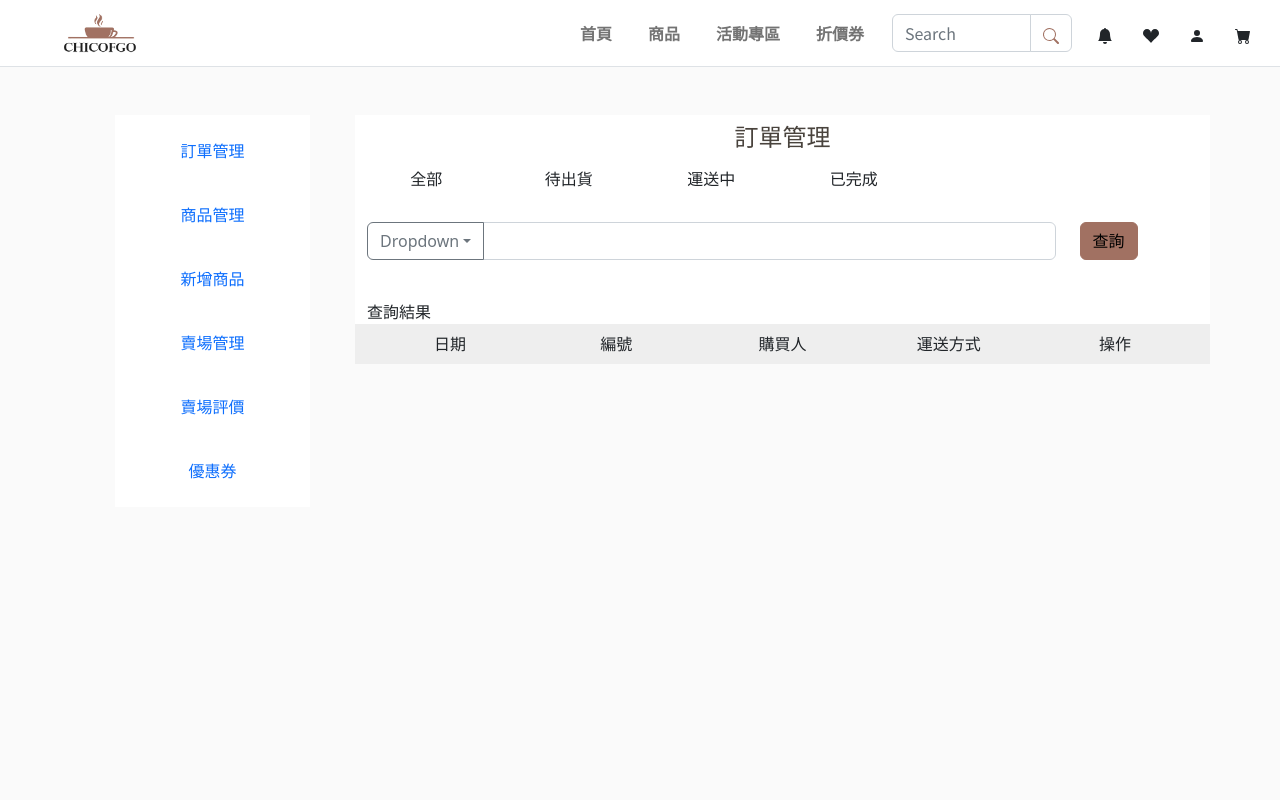
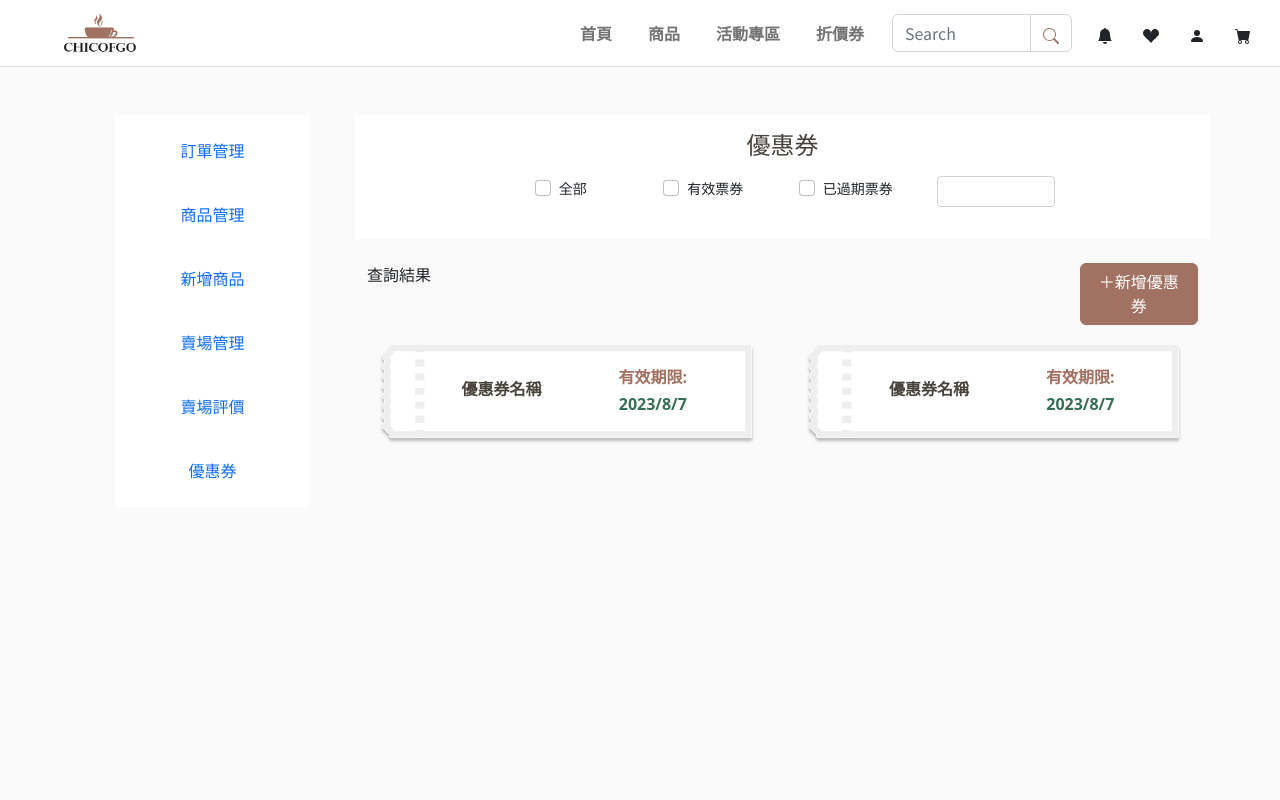
Before and after one commit to clothn0105700/Chicofgo-online-shopping, a React (Create React App) app in the folder Chicofgo_react_main/: page /businissCoupon in a window 1280 px wide. Shown: the top 800 px of the page. Built offline with nearby package versions, Linux system fonts and the light colour scheme.

Commit message:
[feat]後台版面

```diff
--- a/Chicofgo_react_main/src/GlobalStyles/Global.scss
+++ b/Chicofgo_react_main/src/GlobalStyles/Global.scss
@@ -139,6 +139,11 @@ $mainColor: rgb(161, 113, 98);
   @include button-variant(rgb(54, 111, 84), rgb(54, 111, 84));
 }
 
+.btn-chicofgo-khaki {
+  background-color: rgb(166, 155, 132);
+  @include button-variant(rgb(166, 155, 132), rgb(166, 155, 132));
+}
+
 .btn-outline-chicofgo-brown {
   border-color: rgb(206, 212, 218);
   @include button-outline-variant(rgb(161, 113, 98));
--- a/Chicofgo_react_main/src/Pages/Business/BusinessOrder/BusinessOrder.js
+++ b/Chicofgo_react_main/src/Pages/Business/BusinessOrder/BusinessOrder.js
@@ -23,7 +23,7 @@ function BusinessOrder() {
               <Col sm={12} className="text-center pt-2">
                 <h4>訂單管理</h4>
               </Col>
-              <Col className="btn" sm={2} >
+              <Col className="btn" sm={2}>
                 全部
               </Col>
               <Col className="btn" sm={2}>
@@ -39,23 +39,31 @@ function BusinessOrder() {
               <Col sm={2}></Col>
 
               <Col sm={10} className="my-4">
-                <InputGroup className="mb-3">
-                  <DropdownButton
-                    variant="outline-secondary"
-                    title="Dropdown"
-                    id="input-group-dropdown-1"
-                  >
-                    <Dropdown.Item href="#">Action</Dropdown.Item>
-                    <Dropdown.Item href="#">Another action</Dropdown.Item>
-                    <Dropdown.Item href="#">Something else here</Dropdown.Item>
-                    <Dropdown.Divider />
-                    <Dropdown.Item href="#">Separated link</Dropdown.Item>
-                  </DropdownButton>
-                  <Form.Control aria-label="Text input with dropdown button" />
-                </InputGroup>
+                <div className="input-group">
+                  <Col sm={2}>
+                    <select
+                      className="form-select"
+                      id="inputGroupSelect04"
+                      aria-label="Example select with button addon"
+                    >
+                      <option selected>訂單編號</option>
+                      <option value="1">賣家帳號</option>
+                      <option value="2">商品</option>
+                    </select>
+                  </Col>
+                  <Col>
+                    <input
+                      type="text"
+                      class="form-control"
+                      aria-label="Text input with dropdown button"
+                    />
+                  </Col>
+                </div>
               </Col>
               <Col sm={2} className="my-4">
-                <Button>查詢</Button>
+                <Button className="px-5" variant="chicofgo-brown text-white">
+                  查詢
+                </Button>
               </Col>
               <Col sm={12}>查詢結果</Col>
               <div className="chicofgo_gray d-flex text-center py-2">
--- a/Chicofgo_react_main/src/Pages/Business/BusinessOrder/Components/BusinessOrderList.js
+++ b/Chicofgo_react_main/src/Pages/Business/BusinessOrder/Components/BusinessOrderList.js
@@ -8,7 +8,9 @@ function BusinessOrderList(props) {
       <Col className="mb-2">123</Col>
       <Col className="mb-2">123</Col>
       <Col className="text-center">
-        <Button className="mb-2">訂單細節</Button>
+        <Button className="mb-2" variant="chicofgo-khaki text-white">
+          訂單細節
+        </Button>
       </Col>
     </Row>
   );
--- a/Chicofgo_react_main/src/Pages/Business/BusinessProducts/BusinessProducts.js
+++ b/Chicofgo_react_main/src/Pages/Business/BusinessProducts/BusinessProducts.js
@@ -25,20 +25,25 @@ function BusinessProducts() {
               </Col>
 
               <Col sm={6} className="my-2">
-                <InputGroup className="mb-3">
-                  <DropdownButton
-                    variant="outline-secondary"
-                    title="Dropdown"
-                    id="input-group-dropdown-1"
-                  >
-                    <Dropdown.Item href="#">Action</Dropdown.Item>
-                    <Dropdown.Item href="#">Another action</Dropdown.Item>
-                    <Dropdown.Item href="#">Something else here</Dropdown.Item>
-                    <Dropdown.Divider />
-                    <Dropdown.Item href="#">Separated link</Dropdown.Item>
-                  </DropdownButton>
-                  <Form.Control aria-label="Text input with dropdown button" />
-                </InputGroup>
+                <div className="input-group">
+                  <Col sm={4}>
+                    <select
+                      className="form-select"
+                      id="inputGroupSelect04"
+                      aria-label="Example select with button addon"
+                    >
+                      <option selected>商品名稱</option>
+                      <option value="1">商品貨號</option>
+                    </select>
+                  </Col>
+                  <Col>
+                    <input
+                      type="text"
+                      class="form-control"
+                      aria-label="Text input with dropdown button"
+                    />
+                  </Col>
+                </div>
               </Col>
               <Col sm={6} className="my-2">
                 <InputGroup className="mb-3">
@@ -66,10 +71,14 @@ function BusinessProducts() {
               </Col>
               <Col sm={6}></Col>
               <Col sm={2}>
-                <Button className="px-5">搜尋</Button>
+                <Button className="px-5" variant="chicofgo-brown text-white">
+                  搜尋
+                </Button>
               </Col>
               <Col sm={2}>
-                <Button className="px-5">重設</Button>
+                <Button className="px-5" variant="chicofgo-khaki text-white">
+                  重設
+                </Button>
               </Col>
 
               <Col sm={12} className="my-3">
@@ -89,7 +98,6 @@ function BusinessProducts() {
             <ProductsList />
             <ProductsList />
             <ProductsList />
-
           </Col>
         </Row>
       </Container>
--- a/Chicofgo_react_main/src/Pages/Business/BusinissCoupon/BusinissCoupon.js
+++ b/Chicofgo_react_main/src/Pages/Business/BusinissCoupon/BusinissCoupon.js
@@ -10,6 +10,7 @@ import {
   InputGroup,
 } from 'react-bootstrap';
 import BusinessSiderbar from '../Components/BusinessSiderbar';
+import CouponCard5 from '../../Account/Coupons/Component/CouponCard5';
 
 function BusinissCoupon() {
   return (
@@ -19,51 +20,80 @@ function BusinissCoupon() {
           <BusinessSiderbar />
           <Col>
             <Row className="bg-white">
-              <Col sm={12} className="text-center pt-2">
-                <h4>訂單管理</h4>
+              <Col sm={12} className="text-center pt-2 my-2">
+                <h4>優惠券</h4>
               </Col>
-              <Col className="btn" sm={2}>
-                全部
+              <Form>
+                {['checkbox'].map((type) => (
+                  <div key={`inline-${type}`} className="mb-3">
+                    <Row className="text-center">
+                      <Col sm={2}></Col>
+                      <Col sm={2}>
+                        <Form.Check
+                          inline
+                          label="全部"
+                          name="group1"
+                          type={type}
+                          id={`inline-${type}-1`}
+                        />
+                      </Col>
+                      <Col sm={2}>
+                        <Form.Check
+                          inline
+                          label="有效票券"
+                          name="group1"
+                          type={type}
+                          id={`inline-${type}-2`}
+                        />
+                      </Col>
+                      <Col sm={2}>
+                        <Form.Check
+                          inline
+                          label="已過期票券"
+                          name="group1"
+                          type={type}
+                          id={`inline-${type}-3`}
+                        />
+                      </Col>
+                      <Col sm={2}>
+                        <InputGroup className="mb-3">
+                          <Form.Control
+                            size="sm"
+                            aria-label="Example text with button addon"
+                            aria-describedby="basic-addon1"
+                          />
+                        </InputGroup>
+                      </Col>
+                      <Col sm={2}></Col>
+                    </Row>
+                  </div>
+                ))}
+              </Form>
+            </Row>
+            <Row className="justify-content-between mt-4">
+              <Col sm={2}>查詢結果</Col>
+
+              <Col sm={2}>
+                <Button className="" variant="chicofgo-brown text-white">
+                  ＋新增優惠券
+                </Button>
               </Col>
-              <Col className="btn" sm={2}>
-                待出貨
+            </Row>
+            <Row className="mt-3">
+              <Col sm={6}>
+                <CouponCard5
+                  title="優惠券名稱"
+                  height="100px"
+                  deadline="2023/8/7"
+                ></CouponCard5>
               </Col>
-              <Col className="btn" sm={2}>
-                運送中
+              <Col sm={6}>
+                <CouponCard5
+                  title="優惠券名稱"
+                  height="100px"
+                  deadline="2023/8/7"
+                ></CouponCard5>
               </Col>
-              <Col className="btn" sm={2}>
-                已完成
-              </Col>
-              <Col sm={2}></Col>
-              <Col sm={2}></Col>
-
-              <Col sm={10} className="my-4">
-                <InputGroup className="mb-3">
-                  <DropdownButton
-                    variant="outline-secondary"
-                    title="Dropdown"
-                    id="input-group-dropdown-1"
-                  >
-                    <Dropdown.Item href="#">Action</Dropdown.Item>
-                    <Dropdown.Item href="#">Another action</Dropdown.Item>
-                    <Dropdown.Item href="#">Something else here</Dropdown.Item>
-                    <Dropdown.Divider />
-                    <Dropdown.Item href="#">Separated link</Dropdown.Item>
-                  </DropdownButton>
-                  <Form.Control aria-label="Text input with dropdown button" />
-                </InputGroup>
-              </Col>
-              <Col sm={2} className="my-4">
-                <Button variant="chicofgo-brown">查詢</Button>
-              </Col>
-              <Col sm={12}>查詢結果</Col>
-              <div className="chicofgo_gray d-flex text-center py-2">
-                <Col>日期</Col>
-                <Col>編號</Col>
-                <Col>購買人</Col>
-                <Col>運送方式</Col>
-                <Col>操作</Col>
-              </div>
             </Row>
           </Col>
         </Row>
```
Also changed, not shown: Chicofgo_react_main/src/App.js (+7 -2 lines), Chicofgo_react_main/src/Pages/Business/BusinessProducts/Components/ProductsList.js (+6 -2 lines), Chicofgo_react_main/src/Pages/Business/BusinessProductsAdd/BusinessProductsAdd.js (+10 -3 lines), Chicofgo_react_main/src/Pages/Business/BusinessReview/BusinessReview.js (+12 -3 lines), Chicofgo_react_main/src/Pages/Products/ProductDetail/Component/OrtherSwiper.js (+72 -72 lines).
